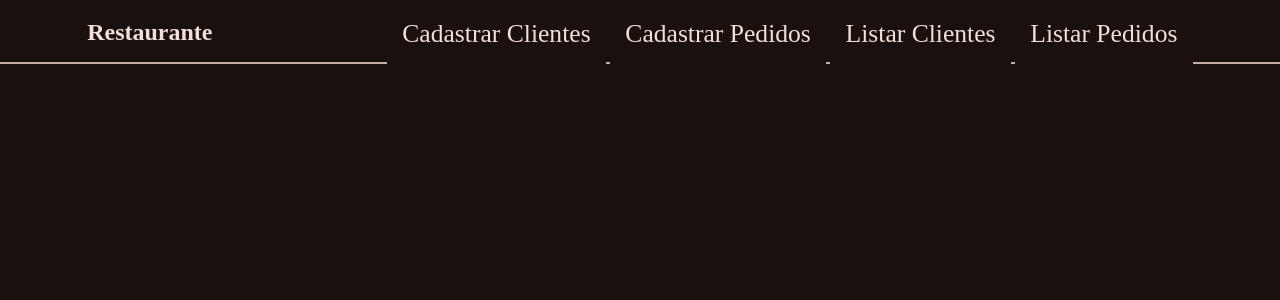
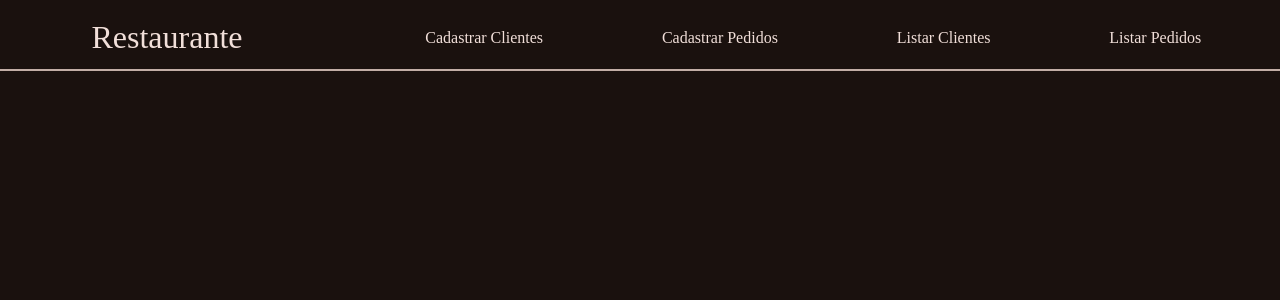
Before and after one commit to anthonelacr/restaurante-BD, a Flask app: page /clientes in a window 1280 px wide. Shown: the top 300 px of the page. Run offline with Flask 3, Linux system fonts and the light colour scheme.

Commit message:
cabeçalho pronto

```diff
--- a/static/style.css
+++ b/static/style.css
@@ -62,32 +62,35 @@ body {
     color: var(--md-sys-color-on-background);
 }
 
-.cabecalho-navegacao {
+.cabecalho-navegacao nav {
+  display: flex;
+  align-items: center;
   width: 100%;
   justify-content: space-around;
-  display: flex;
   padding-top: 1.5vw;
+  padding-right: 1.5vw;
   padding-bottom: 1vw;
   border-bottom: 0.2vw solid var(--md-sys-color-outline);
-}
-
-.cabecalho-navegacao h2 {
-  margin-left: 0vw;
-  padding-left: 0vw;
-  margin-top: 0vw;
-  padding-top: 0vw;
 }
 
 .opcoes-cabecalho {
   display: flex;
   gap: 1vw;
-  align-items: center;
   font-size: 2vw;
+}
+
+.logo {
+  text-decoration: none;
+  color: var(--md-sys-color-on-background);
+  font-size: 2.5vw;
+  padding: 0 5vw 0 2.5vw;
 }
 
 a {
   text-decoration: none;
   color: var(--md-sys-color-on-background);
-  font-size: 2vw;
-  padding: 1.2vw;
 }
+
+a:hover {
+  color: var(--md-sys-color-surface-tint);
+}
--- a/templates/cadastro_cliente.html
+++ b/templates/cadastro_cliente.html
@@ -12,16 +12,17 @@
         <header>
 
             <div class="cabecalho-navegacao">
-                <h2>Restaurante</h2>
 
                 <nav>
+                    <div class="logo">
+                        <a href="/">Restaurante</a>
+                    </div>
+
                     <a href="/cliente" class="opcao-cabecalho">Cadastrar Clientes</a>
                     <a href="/pedido" class="opcao-cabecalho">Cadastrar Pedidos</a>
                     <a href="/listar-clientes" class="opcao-cabecalho">Listar Clientes</a>
                     <a href="/listar-pedidos" class="opcao-cabecalho">Listar Pedidos</a>
                 </nav>
-
-
             </div>
 
         </header>
```
